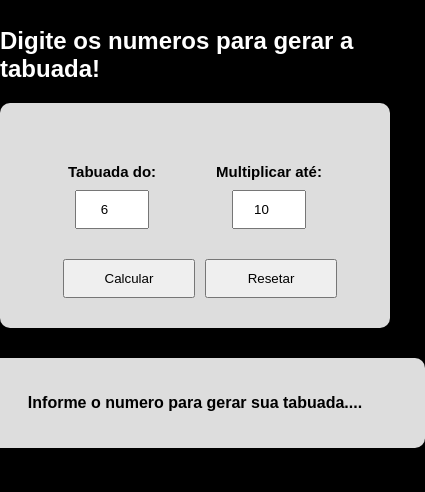
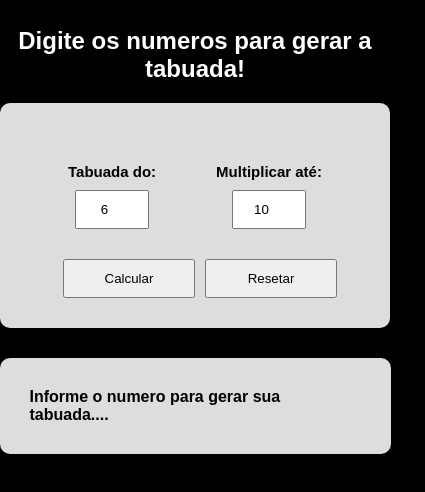
Before and after one commit to pablomigueldias/gerador_de_tabuada, a plain HTML site: page index.html in a window 390 px wide. Shown: the part 70-562 px from the top of the page, 425 px wide, since content can reach past the window. Drawn offline with Linux system fonts and the light colour scheme.

Commit message:
responsividade

```diff
--- a/css/styles.css
+++ b/css/styles.css
@@ -104,3 +104,16 @@ form input[type="submit"] {
 .resultado {
   margin-left: 5px;
 }
+
+@media (max-width: 768px) {
+  form {
+    max-width: 100%px;
+  }
+
+  .tabela-multiplicacao {
+    max-width: 90%;
+  }
+  h2 {
+    text-align: center;
+  }
+}
```
